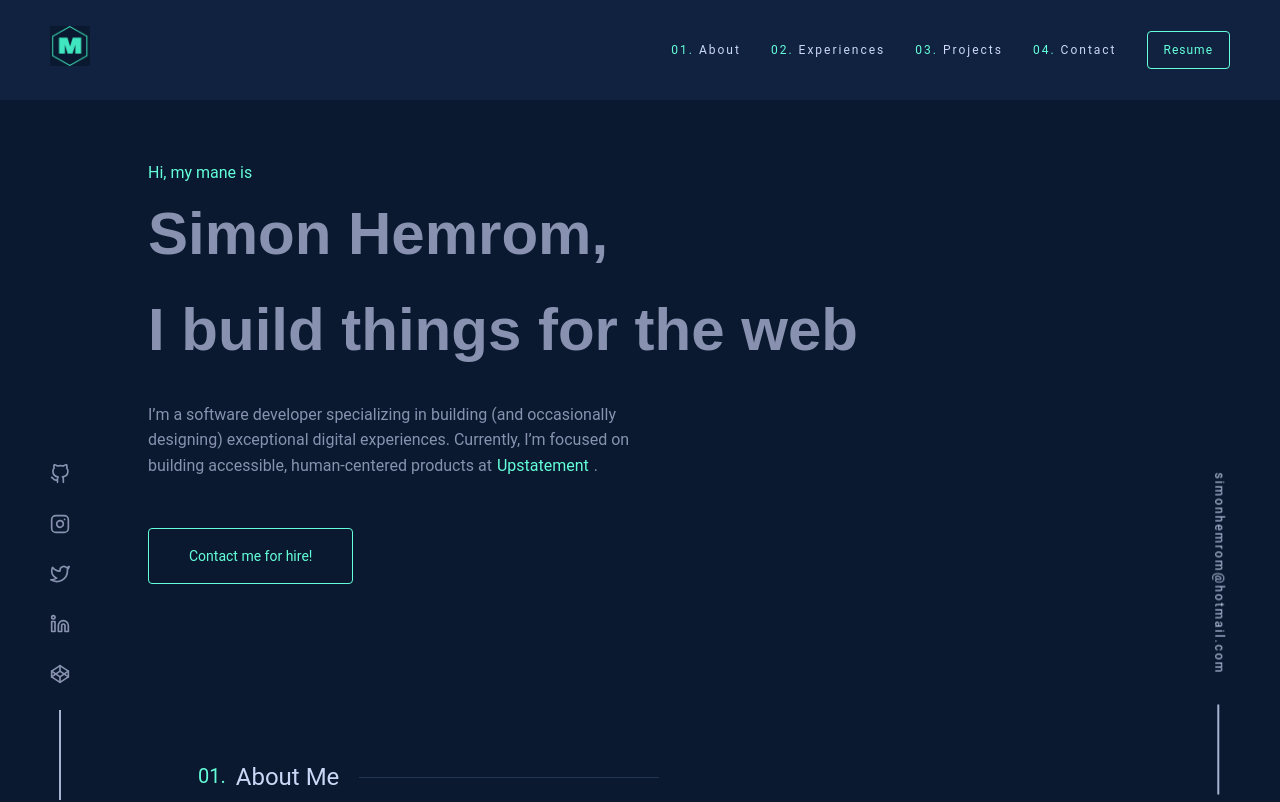
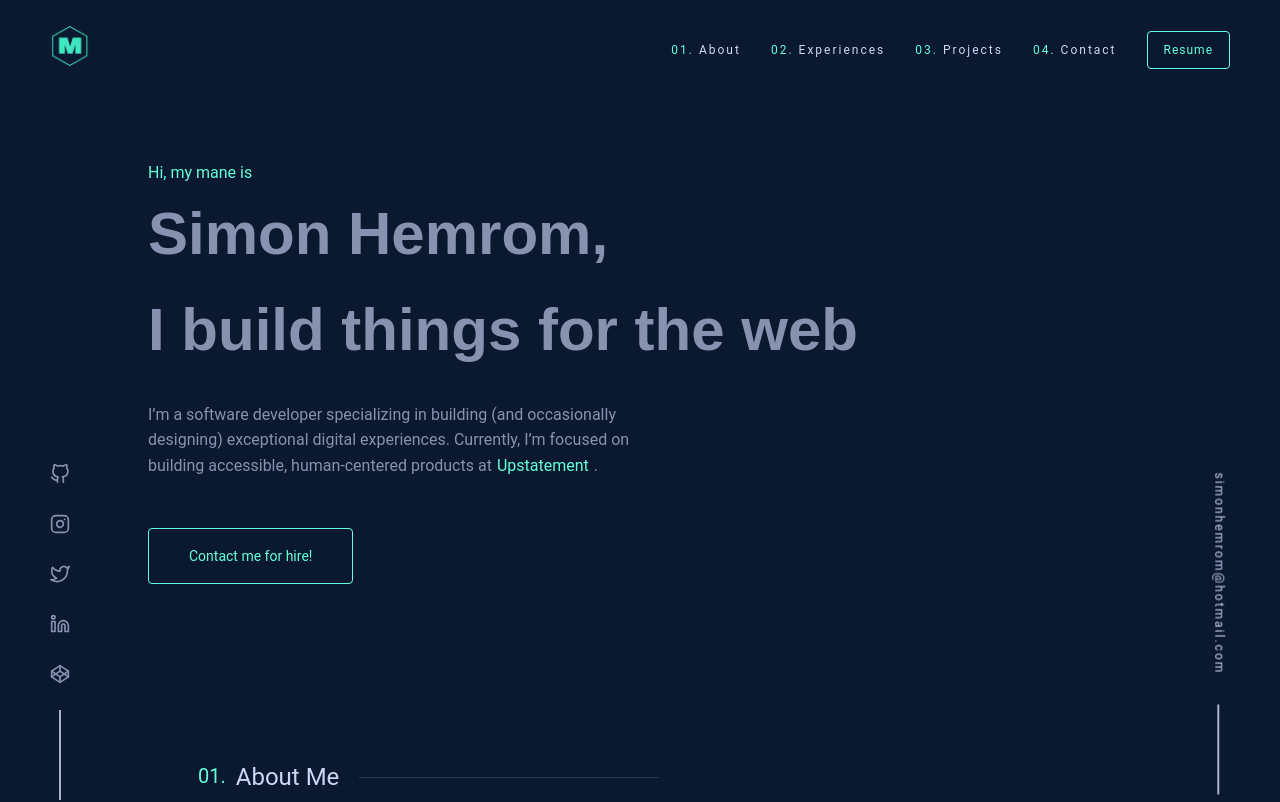
Before and after one commit to simons-devtools/simonhemrom, a Next.js app: page / in a window 1280 px wide. Shown: the top 802 px of the page. Built offline with nearby package versions, Linux system fonts and the light colour scheme.

Commit message:
updated the compon styles

```diff
--- a/compons/aboutme.js
+++ b/compons/aboutme.js
@@ -54,6 +54,7 @@ const StyledHeader = styled.section`
       &:hover {
         cursor: grabbing;
         &::after {
+          border-color: var(--slate);
           transition: var(--transition);
           transform: translate(-0px, -0px);
         }
--- a/configs/profile.js
+++ b/configs/profile.js
@@ -5,6 +5,8 @@ const profile = {
   email: "simonhemrom@hotmail.com",
   position: "Web Developer",
   description: "I'm a mern full full stack web developer...!!",
+  resume:
+    "https://drive.google.com/file/d/1KQ4j09aVzNMBI43rl2ueOpMwht8GQZEs/view?usp=sharing",
 };
 
 export default profile;
--- a/layout/navbar.js
+++ b/layout/navbar.js
@@ -1,19 +1,18 @@
 import Image from "next/image";
-import { navmenus } from "../configs";
 import styled from "styled-components";
+import { navmenus, profile } from "../configs";
 
 const StyledNavbar = styled.nav`
+  display: block;
   position: fixed;
-  top: 0;
-  left: 0;
+  top: 0px;
+  left: 0px;
   z-index: 10;
   width: 100%;
   height: 100px;
   padding: 0px 50px;
-  display: block;
-  background: var(--light-navy);
+  transition: var(--transition);
   box-shadow: var(--navy-shadow);
-  transition: var(--transition);
   .navbar-content {
     height: 100px;
     ${({ theme }) => theme.mixins.flexBetween}
@@ -38,66 +37,45 @@ const StyledNavbar = styled.nav`
             color: var(--green);
             font-size: var(--fz-xxs);
           }
-          @media screen and (max-width: 768px) {
-            margin: 0 0 40px 0;
-            font-size: var(--fz-md);
-            &::before {
-              display: block;
-              margin-right: 0px;
-              font-size: var(--fz-xs);
-              text-align: center;
-            }
-          }
         }
       }
       .resume-btn {
         ${({ theme }) => theme.mixins.smallButton}
-      }
-
-      @media screen and (max-width: 768px) {
-        display: ${(props) => (props.openMenu ? "flex" : "none")};
-        flex-direction: column;
-        justify-content: center;
-        align-items: center;
-        position: fixed;
-        top: 0;
-        right: 0;
-        z-index: 5;
-        width: 75%;
-        height: 100%;
-        padding-top: 30px;
-        background: var(--lightest-navy);
-        transition: var(--transition);
-        overflow: scroll;
-        overflow-x: hidden;
-        overflow-y: auto;
       }
     }
   }
 `;
 
 export default function Navbar() {
-  // console.log("data", navmenus, profile);
   let prevScrollpos = window.pageYOffset;
+
   window.onscroll = () => {
     const currentScrollPos = window.pageYOffset;
+    const navbar = document.getElementById("navbar");
+
     if (prevScrollpos > currentScrollPos) {
-      document.getElementById("navbar").style.top = "0";
+      if (currentScrollPos) {
+        navbar.style.top = "0px";
+        navbar.style.background = "var(--light-navy)";
+      } else {
+        navbar.style.background = "transparent";
+      }
     } else {
-      document.getElementById("navbar").style.top = "-100px";
+      navbar.style.top = "-100px";
     }
+
     prevScrollpos = currentScrollPos;
   };
 
   return (
-    <StyledNavbar id="navbar" openMenu={false}>
+    <StyledNavbar id="navbar">
       <div className="navbar-content">
         <div className="left-content">
           <Image
             src="/icons/logo.png"
             width={40}
             height={40}
-            quality={80}
+            quality={100}
             alt="logo-img"
             priority
           />
@@ -113,7 +91,7 @@ export default function Navbar() {
               ))}
           </ul>
           <a
-            href="https://drive.google.com/file/d/1KQ4j09aVzNMBI43rl2ueOpMwht8GQZEs/view?usp=sharing"
+            href={profile.resume}
             target="_blank"
             rel="noopenner noreferrer"
             className="resume-btn"
```
